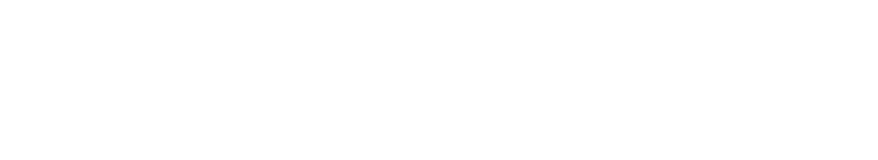
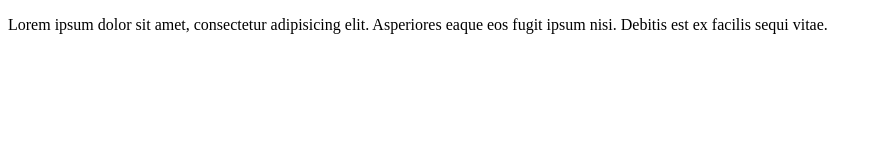
Before and after one commit to MandyDekkers/gitworkshopdemo, a plain HTML site: page index.html in a window 1280 px wide. Shown: the whole page, without its empty margins (0-878 px from the left). Drawn offline with Linux system fonts and the light colour scheme.

Commit message:
Add paragraaf

```diff
--- a/index.html
+++ b/index.html
@@ -5,6 +5,6 @@
     <title>Title</title>
 </head>
 <body>
-
+    <p> Lorem ipsum dolor sit amet, consectetur adipisicing elit. Asperiores eaque eos fugit ipsum nisi. Debitis est ex facilis sequi vitae.</loren20></loren20></p>
 </body>
 </html>
```
